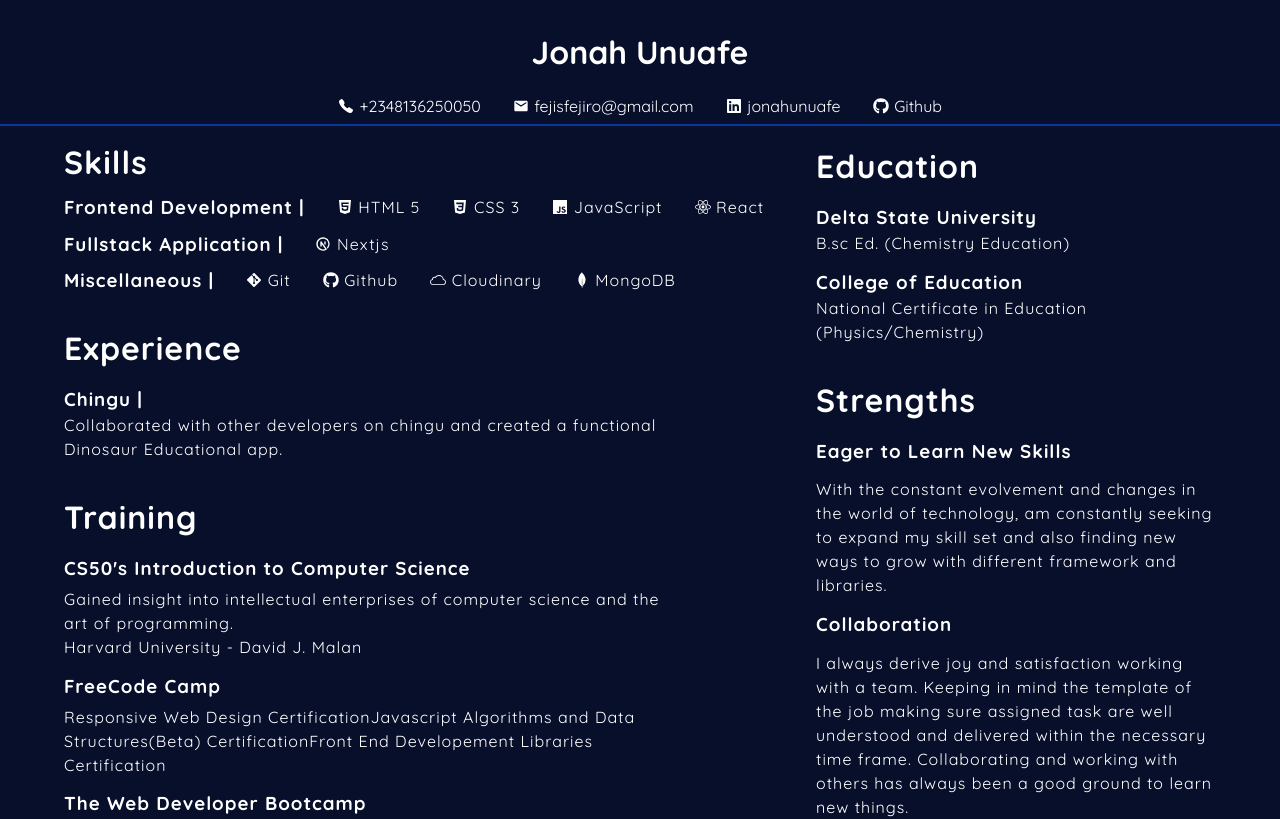
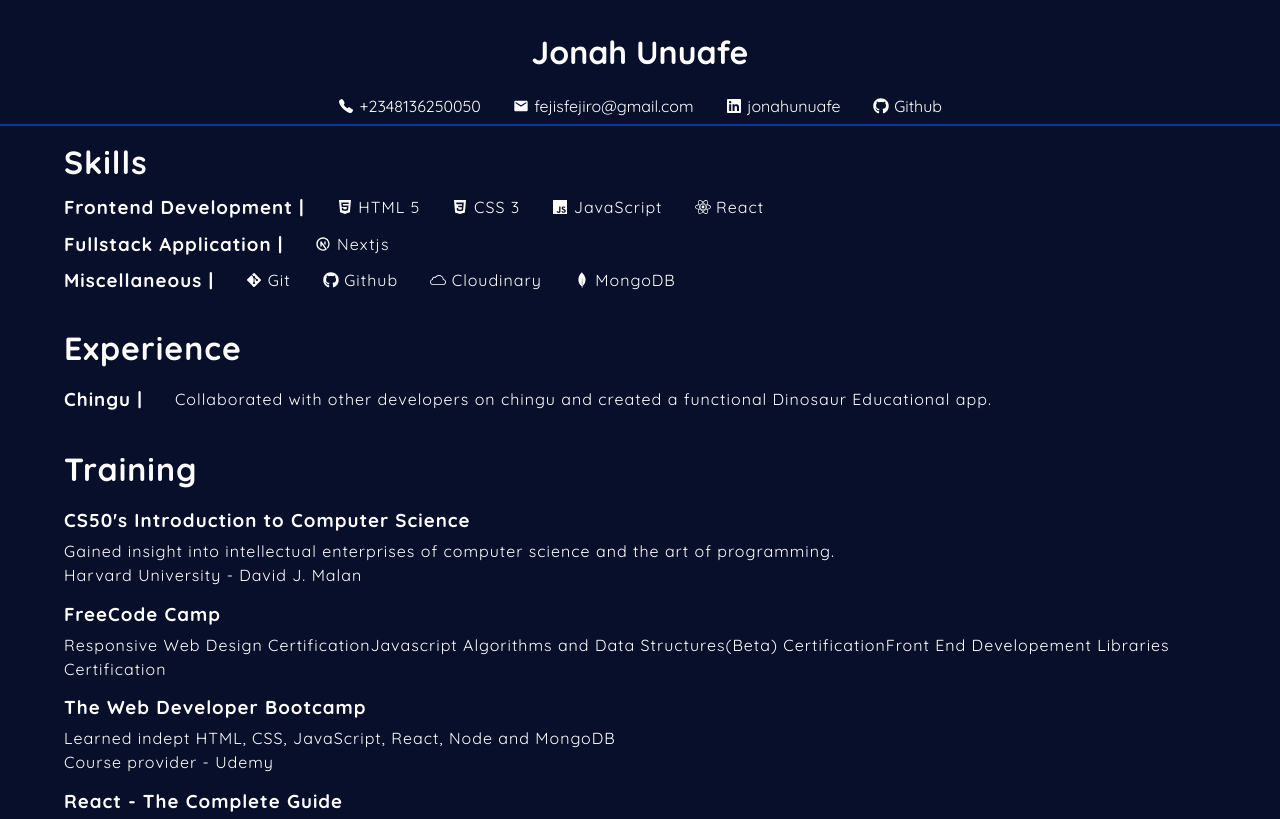
Before and after one commit to jonahunuafe/portfolio-react, a React (Vite) app: page /resume in a window 1280 px wide. Shown: the top 819 px of the page. Built offline with nearby package versions, Linux system fonts and the light colour scheme.

Commit message:
refactor resume.jsx

```diff
--- a/src/components/Resume/Resume.jsx
+++ b/src/components/Resume/Resume.jsx
@@ -63,7 +63,7 @@ function MyResume() {
                 </div>
                 <div className={classes.experience}>
                     <h1>Experience</h1>
-                    <div>
+                    <div className={classes.exp}>
                         <h3>Chingu |</h3>
                         <span>
                             Collaborated with other developers on chingu and created a
--- a/src/components/Resume/Resume.module.css
+++ b/src/components/Resume/Resume.module.css
@@ -98,22 +98,18 @@
     }
 
     .resume {
-        flex-direction: row;
-        justify-content: space-between;
         text-align: left;
+    }
+
+    .exp {
+        display: flex;
+        align-items: center;
+        gap: 2rem;
     }
 
     .mainSkills {
         flex-direction: row;
         gap: 2rem;
-    }
-
-    .summary, .strength {
-        width: 400px;
-    }
-
-    .experience, .training, .projects {
-        width: 80%;
     }
 
     .skills h3 {
```
